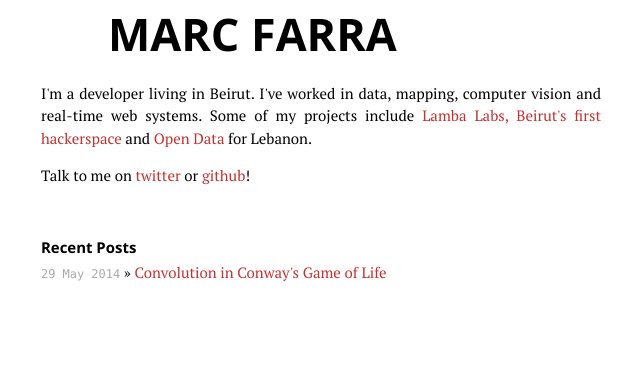
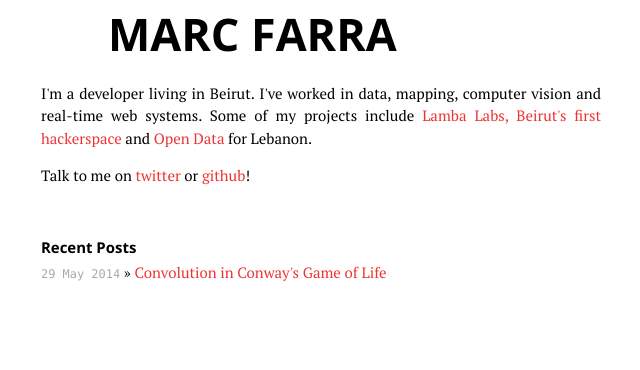
Before and after one commit to kamicut/kamicut.github.io, a Jekyll site: the page built from index.html, in a window 1280 px wide. Shown: the part 153-523 px from the top of the page, without its empty margins (319-959 px from the left). Built offline with Jekyll 4.4.1, drawn with Linux system fonts in a browser that asks for light colours; Markdown is read by kramdown in place of the engine named in the settings.

Commit message:
Update main.css

```diff
--- a/css/main.css
+++ b/css/main.css
@@ -30,9 +30,9 @@ h1, h2, h3, h4, h5, h6 {
 h1 { margin-bottom: .5em; }
 p { margin: 1em 0; }
 
-a         { color: #c3322f; text-decoration: none;}
+a         { color: #e33; text-decoration: none;}
 a:hover   { color: #000 !important;}
-a:visited { color: #c3322f; }
+a:visited { color: #e33; }
 
 /*****************************************************************************/
 /*
```
